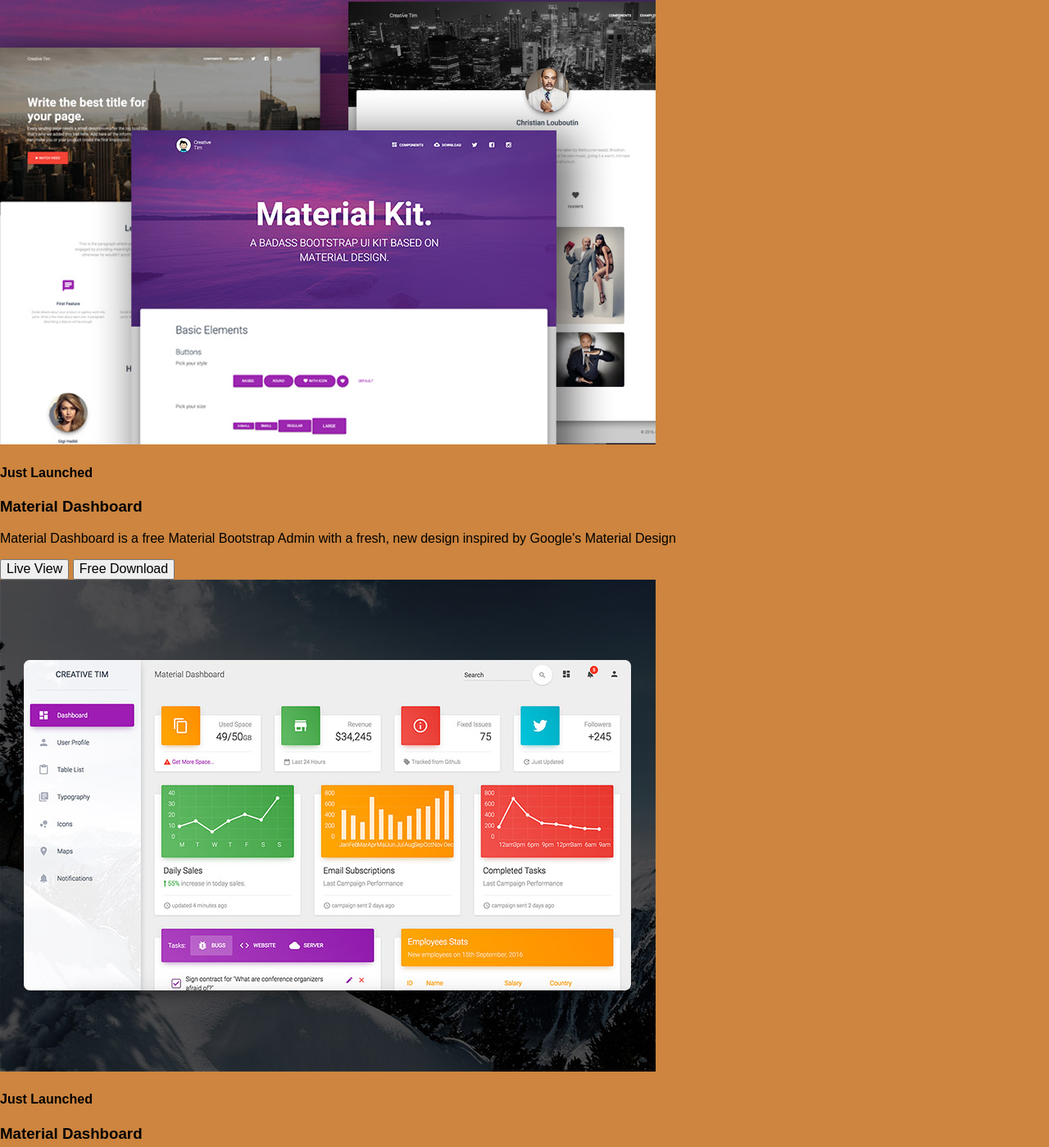
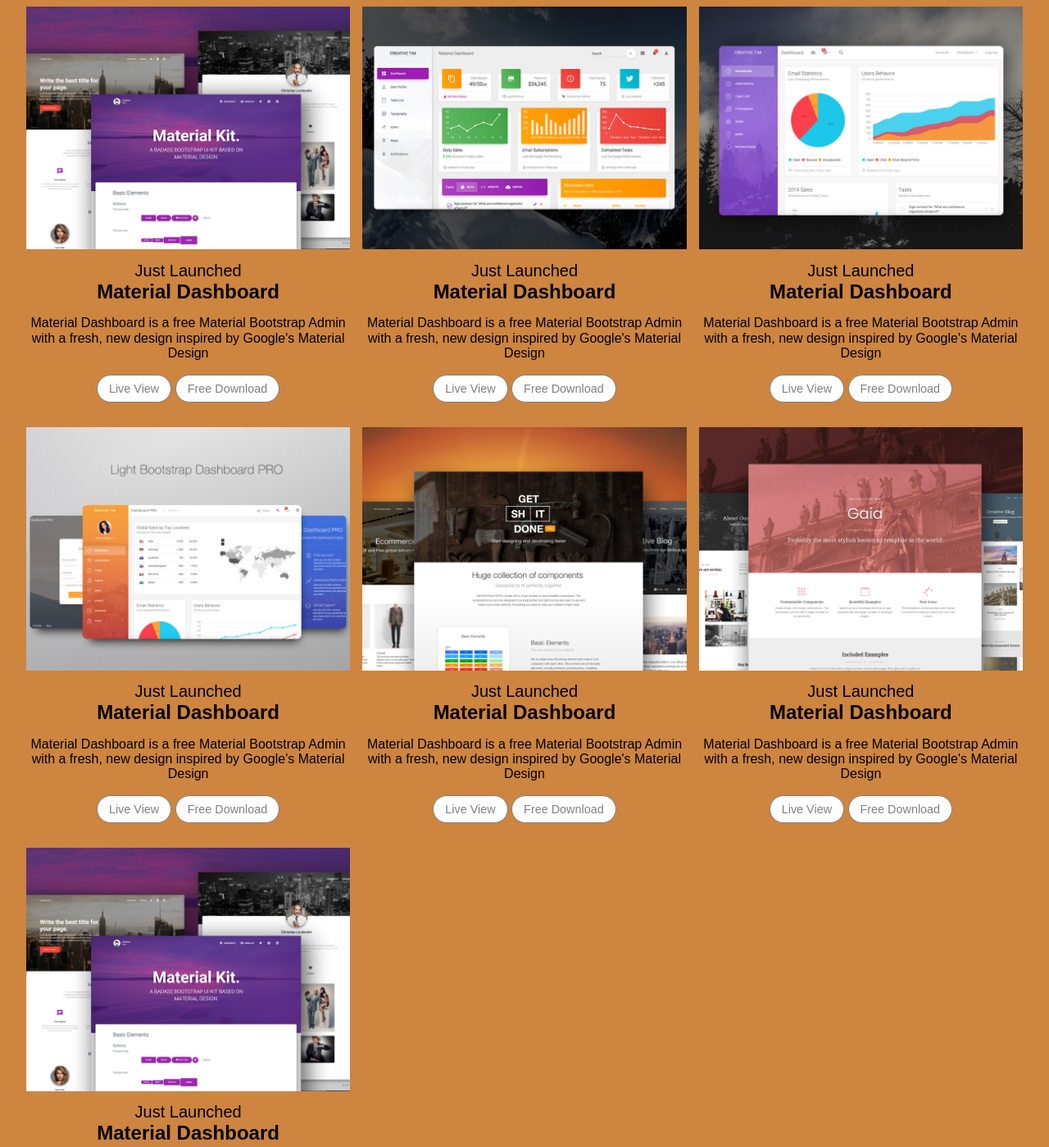
Before and after one commit to Agatha-Inga/Mi-Proyecto-Web, a website: page index.html in a window 1280 px wide. Shown: the part 2413-3812 px from the top of the page at 82% size. Drawn offline with nearby package versions, Linux system fonts and the light colour scheme; files that its build step writes are made by us from their sources; files whose address does not match are found by name.

Commit message:
Estilos para Sección Premium

```diff
--- a/index.html
+++ b/index.html
@@ -91,14 +91,14 @@
 	<!--PREMIUM-->
 	<section class="premium">
 		<h2 class="premium-title">OUR PREMIUM UI TOOLS</h2>
-		<div class="u-dash"></div>
+		<div class="u-dash">&#9632;</div>
 		<p class="premium-text">
 			Check out these UI Tools, they will speed up your development process for sure!
 		</p>
 		<!--CARDS-->
 		<div class="premium-contentCards">
 			<!--CARD1-->
-			<div class="premium-contenteCards-card">
+			<div class="premium-contentCards-card">
 				<img src="./assets/images/card1.jpg" alt="" class="img">
 				<h4 class="subtitle">Just Launched</h4>
 				<h3 class="title">Material Dashboard</h3>
@@ -106,13 +106,12 @@
 					Material Dashboard is a free Material Bootstrap Admin with a fresh, new design inspired by Google's Material Design
 				</p>
 				<div class="contentButtons">
-					<button class="button">Live View</button>
-					<button class="button">Free Download</button>
-				</div>
+					<button class="contentButtons-button">Live View</button>
+					<button class="contentButtons-button">Free Download</button>
 				</div>
 			</div>
 			<!--CARD2-->
-			<div class="premium-contenteCards-card">
+			<div class="premium-contentCards-card">
 				<img src="./assets/images/card2.jpg" alt="" class="img">
 				<h4 class="subtitle">Just Launched</h4>
 				<h3 class="title">Material Dashboard</h3>
@@ -120,13 +119,12 @@
 					Material Dashboard is a free Material Bootstrap Admin with a fresh, new design inspired by Google's Material Design
 				</p>
 				<div class="contentButtons">
-					<button class="button">Live View</button>
-					<button class="button">Free Download</button>
-				</div>
+					<button class="contentButtons-button">Live View</button>
+					<button class="contentButtons-button">Free Download</button>
 				</div>
 			</div>
 			<!--CARD3-->
-			<div class="premium-contenteCards-card">
+			<div class="premium-contentCards-card">
 				<img src="./assets/images/card3.jpg" alt="" class="img">
 				<h4 class="subtitle">Just Launched</h4>
 				<h3 class="title">Material Dashboard</h3>
@@ -134,13 +132,12 @@
 					Material Dashboard is a free Material Bootstrap Admin with a fresh, new design inspired by Google's Material Design
 				</p>
 				<div class="contentButtons">
-					<button class="button">Live View</button>
-					<button class="button">Free Download</button>
-				</div>
+					<button class="contentButtons-button">Live View</button>
+					<button class="contentButtons-button">Free Download</button>
 				</div>
 			</div>
 			<!--CARD4-->
-			<div class="premium-contenteCards-card">
+			<div class="premium-contentCards-card">
 				<img src="./assets/images/card4.jpg" alt="" class="img">
 				<h4 class="subtitle">Just Launched</h4>
 				<h3 class="title">Material Dashboard</h3>
@@ -148,13 +145,12 @@
 					Material Dashboard is a free Material Bootstrap Admin with a fresh, new design inspired by Google's Material Design
 				</p>
 				<div class="contentButtons">
-					<button class="button">Live View</button>
-					<button class="button">Free Download</button>
-				</div>
+					<button class="contentButtons-button">Live View</button>
+					<button class="contentButtons-button">Free Download</button>
 				</div>
 			</div>
 			<!--CARD5-->
-			<div class="premium-contenteCards-card">
+			<div class="premium-contentCards-card">
 				<img src="./assets/images/card5.jpg" alt="" class="img">
 				<h4 class="subtitle">Just Launched</h4>
 				<h3 class="title">Material Dashboard</h3>
@@ -162,13 +158,12 @@
 					Material Dashboard is a free Material Bootstrap Admin with a fresh, new design inspired by Google's Material Design
 				</p>
 				<div class="contentButtons">
-					<button class="button">Live View</button>
-					<button class="button">Free Download</button>
-				</div>
+					<button class="contentButtons-button">Live View</button>
+					<button class="contentButtons-button">Free Download</button>
 				</div>
 			</div>
 			<!--CARD6-->
-			<div class="premium-contenteCards-card">
+			<div class="premium-contentCards-card">
 				<img src="./assets/images/card6.jpg" alt="" class="img">
 				<h4 class="subtitle">Just Launched</h4>
 				<h3 class="title">Material Dashboard</h3>
@@ -176,13 +171,12 @@
 					Material Dashboard is a free Material Bootstrap Admin with a fresh, new design inspired by Google's Material Design
 				</p>
 				<div class="contentButtons">
-					<button class="button">Live View</button>
-					<button class="button">Free Download</button>
-				</div>
+					<button class="contentButtons-button">Live View</button>
+					<button class="contentButtons-button">Free Download</button>
 				</div>
 			</div>
 			<!--CARD7-->
-			<div class="premium-contenteCards-card">
+			<div class="premium-contentCards-card">
 				<img src="./assets/images/card1.jpg" alt="" class="img">
 				<h4 class="subtitle">Just Launched</h4>
 				<h3 class="title">Material Dashboard</h3>
@@ -190,12 +184,11 @@
 					Material Dashboard is a free Material Bootstrap Admin with a fresh, new design inspired by Google's Material Design
 				</p>
 				<div class="contentButtons">
-					<button class="button">Live View</button>
-					<button class="button">Free Download</button>
+					<button class="contentButtons-button">Live View</button>
+					<button class="contentButtons-button">Free Download</button>
 				</div>
 			</div>
 		</div>
-
 	</section>
 
 	<!--TEAM-->
--- a/src/sass/index.scss
+++ b/src/sass/index.scss
@@ -74,3 +74,48 @@
 		}
 	}
 }
+// PREMIUM
+	.premium {
+		width: 95%;
+		margin: 0 auto;
+		&-title {
+			font-size: 2.2em;
+			text-align: center;
+		}
+		&-text {
+			text-align: center;
+		}
+		&-contentCards {
+			display: flex;
+			flex-wrap: wrap;
+			justify-content: space-between;
+			text-align: center;
+			&-card {
+				max-width: 32.5%;
+				text-align: center;
+				margin-bottom: 30px;
+				.img {
+					width: 100%;
+				}
+				.subtitle {
+					font-size: 1.25em;
+					font-weight: normal;
+					margin: 10px 0 0;
+				}
+				.title {
+					font-size: 1.5em;
+					margin: 0;
+				}
+				.contentButtons {
+					&-button {
+						border-radius: 20px;
+						border: 1px solid gray;
+						background: #fff;
+						padding: 8px 14px;
+						color: gray;
+						font-size: 0.9em;
+					}
+				}
+			}
+		}
+	}
```
Lines whose indentation alone changed are shown as unchanged.
